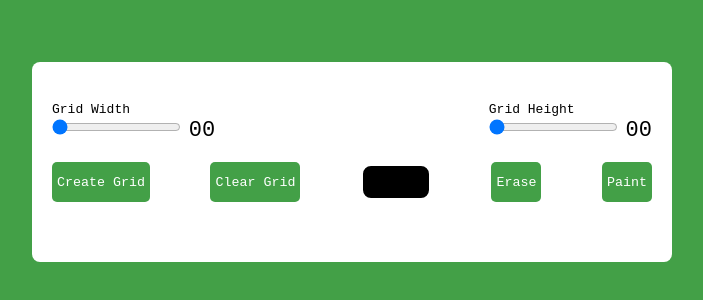
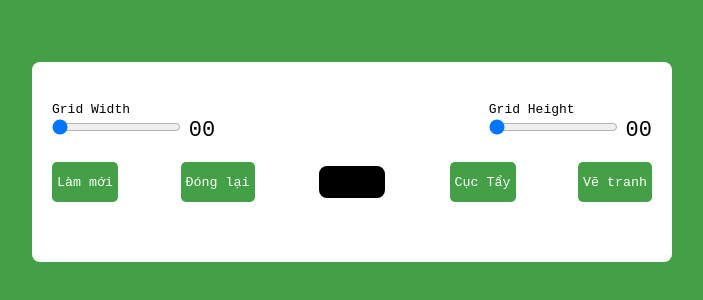
Before and after one commit to DuyOL/Paint-James, a plain HTML site: page index.html in a window 1280 px wide. Shown: the part 238-538 px from the top of the page, without its empty margins (288-991 px from the left). Drawn offline with Linux system fonts and the light colour scheme.

Commit message:
NguyenDuy

```diff
--- a/index.html
+++ b/index.html
@@ -27,11 +27,11 @@
             </div>
 
             <div class="opt-wrapper">
-                <button id="submit-grid">Create Grid</button>
-                <button id="clear-grid">Clear Grid</button>
+                <button id="submit-grid">Làm mới</button>
+                <button id="clear-grid">Đóng lại</button>
                 <input type="color" id="color-input">
-                <button id="erase-btn">Erase</button>
-                <button id="paint-btn">Paint</button>
+                <button id="erase-btn">Cục Tẩy</button>
+                <button id="paint-btn">Vẽ tranh</button>
             </div>
 
         </div>
```
